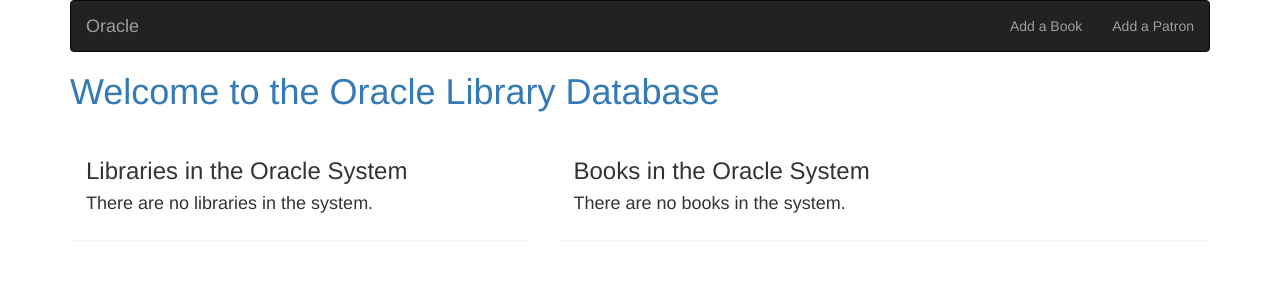
After one commit to ericasummers/oracle-library, a PHP site: template views/index.html.twig in a window 1280 px wide. The commit adds this page. Shown: the top 300 px of the page. Run offline with PHP 8.4, Linux system fonts and the light colour scheme; the template is opened without the code that fills it, so the values that code supplies are empty; some libraries are stand-ins or nearby versions.

Commit message:
basic template for site using bootswatch and some test twigs

```diff
--- a/src/Library.php
+++ b/src/Library.php
@@ -100,7 +100,7 @@
             return $library_books;
         }
 
-        function delete($book_object)
+        function deleteBook($book_object)
         {
             $library_id = $this->getId();
             $book_id = $book_object->getId();
--- /dev/null
+++ b/views/index.html.twig
@@ -0,0 +1,31 @@
+{% extends "library_template.html.twig" %}
+
+{% block leftblock %}
+
+    <h3>Libraries in the Oracle System</h3>
+
+    {% if libraries is not empty %}
+        {% for library in libraries %}
+            <h4><a href="/libraries/{{ library.getId }}">{{ library.getName }}</a></h4>
+        {% endfor %}
+    {% else %}
+        <h4>There are no libraries in the system.</h4>
+    {% endif %}
+
+{% endblock %}
+
+{% block rightblock %}
+
+    <h3>Books in the Oracle System</h3>
+
+    {% if books is not empty %}
+{% for book in books %}
+<h4><a href="/books/{{ book.getId }}">{{ book.getTitle }}</a></h4>
+{% endfor %}
+{% else %}
+<h4>There are no books in the system.</h4>
+{% endif %}
+
+
+
+{% endblock %}
--- /dev/null
+++ b/views/library_template.html.twig
@@ -0,0 +1,49 @@
+<!DOCTYPE html>
+<html>
+    <head>
+        <meta charset="utf-8">
+        <link href="https://maxcdn.bootstrapcdn.com/bootswatch/3.3.7/yeti/bootstrap.min.css" rel="stylesheet" integrity="sha384-HzUaiJdCTIY/RL2vDPRGdEQHHahjzwoJJzGUkYjHVzTwXFQ2QN/nVgX7tzoMW3Ov" crossorigin="anonymous">
+        <link href="styles.css" rel="stylesheet" type="text/css">
+        <title>Oracle Library Database</title>
+    </head>
+    <body>
+        <div class="container">
+            <nav class="navbar navbar-inverse">
+                <div class="container-fluid">
+                    <div class="navbar-header">
+                        <a class="navbar-brand" href="/">Oracle</a>
+                    </div>
+                    <ul class="nav navbar-nav navbar-right">
+                        <li><a href="/addBook">Add a Book</a></li>
+                        <li><a href="/addPatron">Add a Patron</a></li>
+                    </ul>
+                </div>
+            </nav>
+
+
+            <h1><a href="/">Welcome to the Oracle Library Database</a></h1>
+
+            <div class="row">
+                <div class="col-lg-5">
+                    <div class="panel">
+                        <div class="panel-body">
+                            {% block leftblock %}
+                                <h2>Test</h2>
+                            {% endblock %}
+                        </div>
+                    </div>
+                </div>
+                <div class="col-lg-7">
+                    <div class="panel">
+                        <div class="panel-body">
+                            {% block rightblock %}
+                            <h2>Another Test</h2>
+                            {% endblock %}
+                        </div>
+                    </div>
+                </div>
+            </div>
+        </div>
+
+    </body>
+</html>
```
Also changed, not shown: app/app.php (+47 -0 lines), tests/LibraryTest.php (+1 -1 lines), .htaccess (added), web/.htaccess (deleted), 1 other file.
